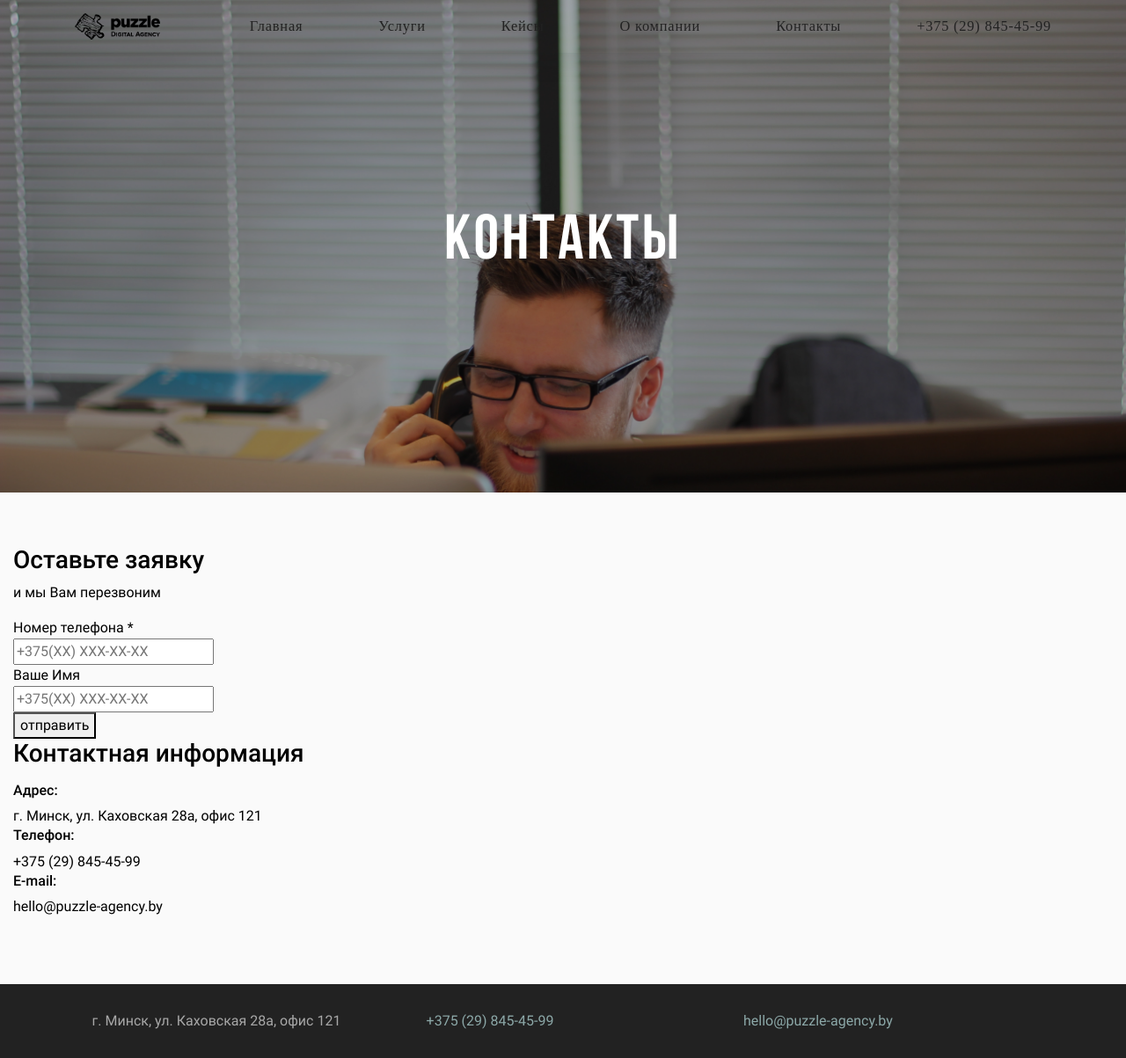
After one commit to yankazimirchick/PuzzleWebSite, a PHP site: page /contact.html in a window 1280 px wide. The commit adds this page. Shown: the whole page at 88% size. Run offline with PHP 8.4, Linux system fonts and the light colour scheme; some libraries are stand-ins or nearby versions; some web fonts are replaced.

Commit message:
change font and add html files

```diff
--- a/assets/js/main.js
+++ b/assets/js/main.js
@@ -37,7 +37,96 @@ function afterLoad() {
     // After Load function body!
 }
 
+//parallax
+document.addEventListener("scroll", (e) => {
+    let scroll_pos2 = window.scrollY;
+    const paralaxWrapper = document.querySelector(".paralax-wrapper");
+    const paralaxTittle = document.querySelector(".paralax-tittle");
+    scroll_pos = scroll_pos2 * -1 * 0.5;
+    var intViewportHeight = window.innerHeight * 0.6;
 
+    var opacitySetting = ((-intViewportHeight * 0.6) / (-scroll_pos2 - 60) / 2);
+    if (opacitySetting >= 1) {
+        opacitySetting = 1;
+    }
+    if (opacitySetting <= 0) {
+        opacitySetting = 0;
+    }
+    opacitySetting.toFixed(2);
+
+    // paralaxWrapper.style.backgroundPosition = "0px " + scroll_pos + "px";
+    paralaxWrapper.style.backgroundPosition = "0px " + scroll_pos + "px";
+    paralaxTittle.style.paddingTop = -scroll_pos * 1.5 + "px";
+    paralaxTittle.style.opacity = opacitySetting;
+});
+
+
+
+
+
+// external js: isotope.pkgd.js
+// init Isotope
+var $grid = $('.casegrid').isotope({
+    itemSelector: '.element-item',
+    layoutMode: 'fitRows',
+    filter: '.web-dev'
+});
+// filter functions
+var filterFns = {
+    // show if number is greater than 50
+    numberGreaterThan50: function () {
+        var number = $(this).find('.number').text();
+        return parseInt(number, 10) > 50;
+    },
+    // show if name ends with -ium
+    ium: function () {
+        var name = $(this).find('.name').text();
+        return name.match(/ium$/);
+    }
+};
+// bind filter button click
+$('.filters-button-group').on('click', 'button', function () {
+    var filterValue = $(this).attr('data-filter');
+    // use filterFn if matches value
+    filterValue = filterFns[filterValue] || filterValue;
+    $grid.isotope({
+        filter: filterValue
+    });
+});
+// change is-checked class on buttons
+$('.button-group').each(function (i, buttonGroup) {
+    var $buttonGroup = $(buttonGroup);
+    $buttonGroup.on('click', 'button', function () {
+        $buttonGroup.find('.is-checked').removeClass('is-checked');
+        $(this).addClass('is-checked');
+    });
+});
+
+
+//WEBDEV GRID
+let $activeWebDevButton = $(".innerFilterButton-active.webDevButton");
+let $webDevGrid = $("#webDevGrid").isotope({
+    itemSelector: '.webDevGrid-item',
+    layoutMode: 'fitRows',
+    filter: $activeWebDevButton.attr('data-filter'),
+});
+
+$(".webDevButton").on("click", function () {
+    if ($(this).hasClass("webDevButton")) {
+        $activeWebDevButton.removeClass("innerFilterButton-active");
+        $(this).addClass("innerFilterButton-active");
+        $activeWebDevButton = $(this);
+    }
+
+    let attrWebDevValue = $activeWebDevButton.attr('data-filter');
+
+    $webDevGrid.isotope({
+        filter: attrWebDevValue
+    });
+
+    $webDevGrid.isotope('layout');
+    // $specsGrid.isotope('layout');
+});
 
 
 
--- a/assets/sass/_elements.scss
+++ b/assets/sass/_elements.scss
@@ -1,21 +1,21 @@
 .paralax-block {
 
-
     .paralax-wrapper {
-        height: 60vh;
-        background-position: center;
-        background-size: cover;
+        height: 70vh;
         display: flex;
         justify-content: center;
         align-items: center;
-
+        background-size: cover;
+        background-attachment: fixed;
+        background-repeat: no-repeat;
+        width: 100%;
+        background-position: 0px 0px;
+        transition: 0.01s;
 
         .paralax-inner {
             max-width: 540px;
             z-index: 3;
-
         }
-
 
         h1 {
             @extend %font-bebas;
@@ -28,7 +28,6 @@
     }
 
     .paralax-overlay {
-
         background-color: rgba(0, 0, 0, 0.35);
         position: absolute;
         top: 0;
--- a/assets/sass/front-page/_1stsection.scss
+++ b/assets/sass/front-page/_1stsection.scss
@@ -30,7 +30,7 @@
 
         h1 {
             max-width: 600px;
-            font-weight: 500;
+            font-weight: 700;
             font-size: 58px;
             @extend %font-bebas;
             letter-spacing: 5.8px;
@@ -76,7 +76,7 @@
 
             h3 {
                 font-size: 25px;
-                font-weight: 500;
+                font-weight: 700;
                 @extend %font-bebas;
             }
 
--- a/assets/sass/front-page/_2ndsection.scss
+++ b/assets/sass/front-page/_2ndsection.scss
@@ -32,6 +32,7 @@
         h3 {
             @extend %font-bebas;
             font-size: 22px;
+            font-weight: 700;
         }
     }
 
--- a/assets/sass/front-page/_3rdsection.scss
+++ b/assets/sass/front-page/_3rdsection.scss
@@ -55,6 +55,7 @@
             line-height: 1;
             margin-bottom: 0px;
             margin-top: 50px;
+            font-weight: 700;
         }
 
         h5 {
@@ -153,3 +154,8 @@
     color: gray;
 
 }
+
+.slick-arrow {
+    margin: 0 !important;
+    z-index: 2;
+}
--- a/assets/sass/main.scss
+++ b/assets/sass/main.scss
@@ -70,6 +70,7 @@ footer {}
 .tittle-bg-cyan {
     @extend %font-bebas;
     position: relative;
+    font-weight: 700;
 }
 
 .tittle-bg-cyan:before {
@@ -89,6 +90,7 @@ footer {}
 .tittle-bg-magenta {
     @extend %font-bebas;
     position: relative;
+    font-weight: 700;
 }
 
 .tittle-bg-magenta:before {
@@ -107,6 +109,7 @@ footer {}
 .tittle-bg-yellow {
     @extend %font-bebas;
     position: relative;
+    font-weight: 700;
 }
 
 .tittle-bg-yellow:before {
--- /dev/null
+++ b/contact.html
@@ -0,0 +1,211 @@
+<!DOCTYPE html>
+<html lang="en">
+
+<head>
+    <meta charset="UTF-8">
+    <meta name="viewport" content="width=device-width, initial-scale=1.0">
+    <link rel="stylesheet" href="assets/dist/main.css">
+    <link rel="stylesheet" href="https://cdnjs.cloudflare.com/ajax/libs/slick-carousel/1.6.0/slick.css">
+    <link rel="stylesheet" href="https://cdnjs.cloudflare.com/ajax/libs/slick-carousel/1.6.0/slick-theme.css">
+    <title>Веб студия дизайна и разработки puzzle-agency</title>
+    <link rel="shortcut icon" href="fav.png" type="image/x-icon">
+</head>
+
+
+
+
+<body id="page-top" id="style-8" class="no-scroll-y">
+    <!-- Start: Preloader -->
+    <section id="preloader-section">
+        <div id="preloader">
+            <div id="ctn-preloader" class="ctn-preloader">
+                <div class="animation-preloader">
+
+                    <!-- Spinner -->
+                    <div class="spinner">
+                        <img width="100%" src="assets/img/logo/logo-kodred.png" alt="">
+                    </div>
+
+                    <!-- Start: Text Loading -->
+                    <div class="txt-loading">
+                        <span data-text-preloader="P" class="letters-loading">P</span>
+                        <span data-text-preloader="U" class="letters-loading">U</span>
+                        <span data-text-preloader="Z" class="letters-loading">Z</span>
+                        <span data-text-preloader="Z" class="letters-loading">Z</span>
+                        <span data-text-preloader="L" class="letters-loading">L</span>
+                        <span data-text-preloader="E" class="letters-loading">E</span>
+
+                    </div>
+                    <!-- End: Text Loading -->
+
+                </div>
+
+                <!-- Start: Preloader sides - Model 1 -->
+                <div class="loader-section section-left"></div>
+                <div class="loader-section section-right"></div>
+                <!-- End: Preloader sides - Model 1 -->
+
+            </div>
+        </div>
+    </section>
+
+
+
+
+
+    <header>
+        <!-- As a heading -->
+        <nav class="navbar   navbar-light bg-light"
+            style="box-shadow: 5px 8.66px 30px 0 rgba(31,35,37,.078);background-color: transparent !important;color: #222;z-index: 3;position: absolute;width: 100%;">
+            <div class="container">
+                <img height='40' class="navbar-brand" src="assets/img/logo/logo.png" alt="">
+
+                <a href="index.html">Главная</a>
+                <a href="services.html">Услуги</a>
+                <a href="case.html">Кейсы</a>
+                <a href="">О компании</a>
+                <a href="contact.html">Контакты</a>
+                <a href="tel:+375298454599" onclick="ym(46564131, 'reachGoal', 'header_phone'); return true;">+375 (29)
+                    845-45-99</a>
+            </div>
+
+
+        </nav>
+    </header>
+
+    <main>
+
+        <!-- Блок с паралаксом-->
+        <section class="paralax-block">
+            <div class="paralax-overlay"></div>
+            <div style="background-image:url(assets/img/contact.jpg)" class="paralax-wrapper">
+                <div class="paralax-inner">
+                    <h1 class="paralax-tittle">
+                        Контакты
+                    </h1>
+                </div>
+            </div>
+
+        </section>
+
+
+
+
+
+
+
+
+        <section class="bg-section-light">
+            <div class="container-fluid">
+                <div class="row">
+                    <div class="col-sm-5 col-md-4 col-xs-12">
+
+                        <h3>
+                            Оставьте заявку
+                        </h3>
+                        <p>
+                            и мы Вам перезвоним
+                        </p>
+
+                        Номер телефона *<br>
+                        <input type="tel" value="" autocomplete="tel" placeholder="+375(ХХ) ХХХ-ХХ-ХХ"
+                            aria-invalid="false" required=""><br>
+                        Ваше Имя<br>
+                        <input type="tel" value="" autocomplete="tel" placeholder="+375(ХХ) ХХХ-ХХ-ХХ"
+                            aria-invalid="false" required=""><br>
+                        <button>отправить</button>
+
+
+                        <h3>
+                            Контактная информация
+                        </h3>
+                        <p>
+
+                            <h6>
+                                Адрес:
+                            </h6>
+
+                            г. Минск, ул. Каховская 28а, офис 121
+                            <h6> Телефон:</h6>
+                            +375 (29) 845-45-99
+                            <h6> E-mail:</h6>
+                            hello@puzzle-agency.by
+
+                        </p>
+                    </div>
+                    <div class="col-sm-7 col-md-8 col-xs-12">
+                        <script type="text/javascript" charset="utf-8" async
+                            src="https://api-maps.yandex.ru/services/constructor/1.0/js/?um=constructor%3Aad567063211651ed7702e780554c230d7f50a8cdf1acc5660fe5c62ea0b643f7&amp;width=100%25&amp;height=100%&amp;lang=ru_RU&amp;scroll=true">
+                        </script>
+                    </div>
+                </div>
+            </div>
+
+        </section>
+
+
+
+
+
+
+
+
+
+
+
+
+    </main>
+    <footer>
+        <footer class="footer-wrapper">
+            <div class="container">
+                <div class="row align-items-center ">
+                    <div class="col-md-4">
+
+                        <i class="demo-icon icon-location">&#xe802;</i> г. Минск, ул.
+                        Каховская 28а, офис
+                        121
+                    </div>
+                    <div class="col-md-4">
+                        <i class="demo-icon icon-phone">&#xe801;</i>
+                        <a style="color: #8ca8a8;" href="tel:+3752984545990">+375 (29) 845-45-99</a></div>
+                    <div class="col-md-4">
+                        <div class="">
+
+                            <a href="mailto:hello@puzzle-agency.by" style="color: #8ca8a8;"><i
+                                    class="fa fa-envelope"></i> hello@puzzle-agency.by</a>
+
+
+
+
+                            <a href="http://instagram.com/puzzle_minsk" target="_blank" class="inline-module__link">
+                                <i class="demo-icon icon-instagram">&#xf16d;</i>
+                            </a>
+
+
+
+
+                            <a href="https://vk.com/puzzleagencyby" target="_blank" class="inline-module__link">
+                                <i class="demo-icon icon-vk">&#xe800;</i>
+                                <i class="demo-icon icon-telegram">&#xf2c6;</i>
+                            </a>
+
+
+                        </div>
+                    </div>
+                </div>
+            </div>
+        </footer>
+    </footer>
+
+    <script src="https://code.jquery.com/jquery-3.5.1.min.js"
+        integrity="sha256-9/aliU8dGd2tb6OSsuzixeV4y/faTqgFtohetphbbj0=" crossorigin="anonymous"></script>
+    <script src="assets/js/isotope.pkgd.min.js"></script>
+
+
+
+
+    <script src="assets/js/main.js"></script>
+    <script src="node_modules/bootstrap/dist/js/bootstrap.min.js"></script>
+</body>
+
+</html>
```
Also changed, not shown: case.html (+17 -69 lines), services.html (added, +211 -0 lines), assets/dist/main.css, assets/img/contact.jpg (added), assets/img/uslugi.jpg (added).
